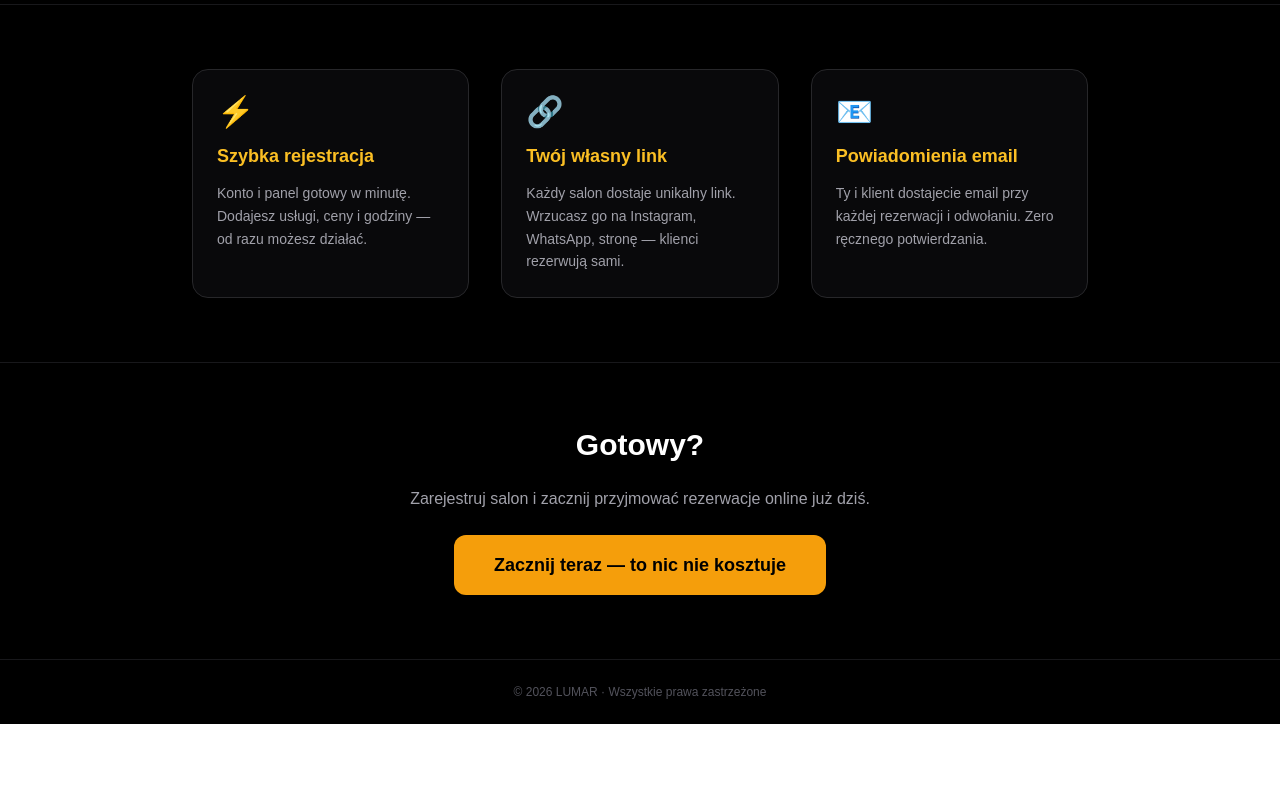
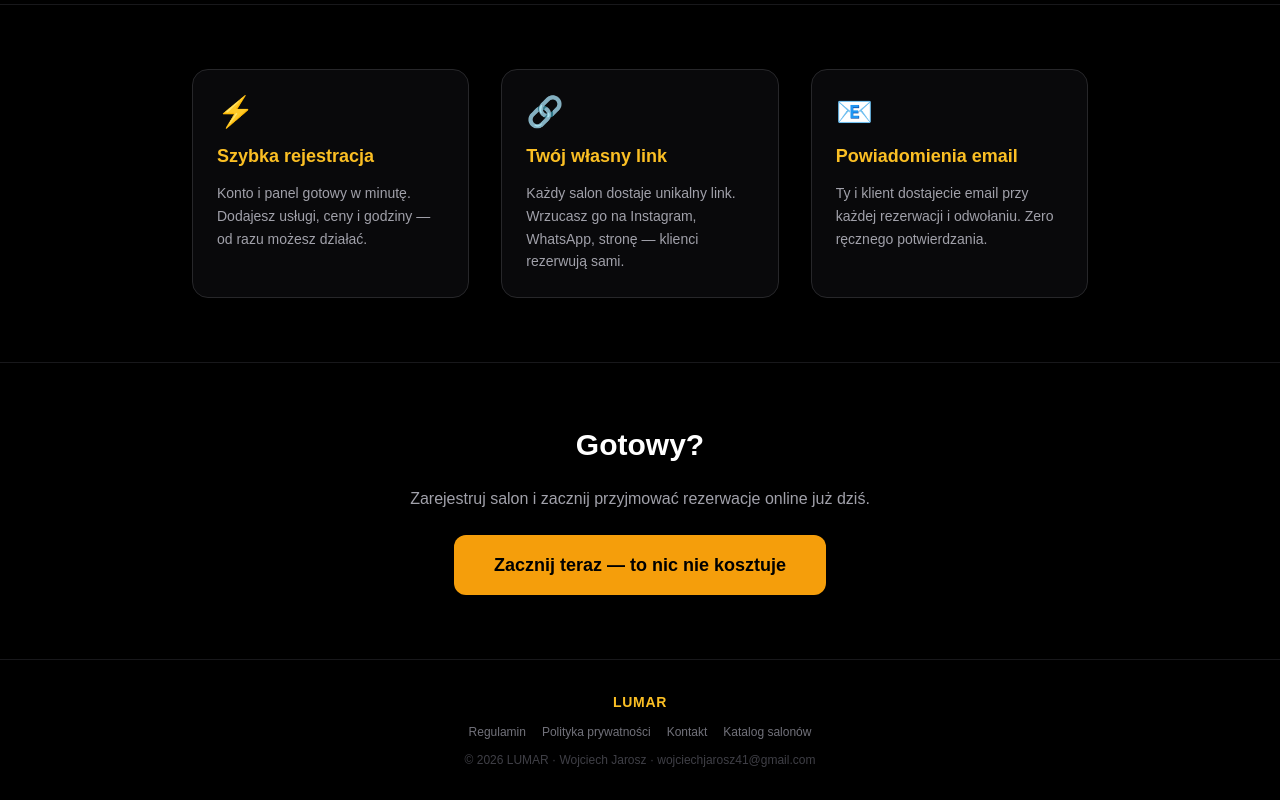
Before and after one commit to adelbertusshop/booking-app-mvp, a Next.js app: page / in a window 1280 px wide. Shown: the part 596-1396 px from the top of the page. Before the commit the page ends 1320 px from the top, so only its background shows below. Built offline with nearby package versions, Linux system fonts and the light colour scheme.

Commit message:
feat: pelna stopka LUMAR na landing page

```diff
--- a/app/page.tsx
+++ b/app/page.tsx
@@ -77,8 +77,17 @@ export default function Home() {
         </div>
       </section>
 
-      <footer className="border-t border-zinc-900 py-6 text-center text-xs text-zinc-600">
-        © 2026 LUMAR · Wszystkie prawa zastrzeżone
+      <footer className="border-t border-zinc-900 py-8 px-4">
+        <div className="max-w-4xl mx-auto space-y-3 text-center">
+          <p className="text-amber-400 font-black tracking-wider text-sm">LUMAR</p>
+          <div className="flex flex-wrap justify-center gap-x-4 gap-y-1 text-xs text-zinc-500">
+            <a href="/regulamin" className="hover:text-amber-400 transition-colors">Regulamin</a>
+            <a href="/polityka-prywatnosci" className="hover:text-amber-400 transition-colors">Polityka prywatności</a>
+            <a href="/kontakt" className="hover:text-amber-400 transition-colors">Kontakt</a>
+            <a href="/salony" className="hover:text-amber-400 transition-colors">Katalog salonów</a>
+          </div>
+          <p className="text-xs text-zinc-700">© 2026 LUMAR · Wojciech Jarosz · wojciechjarosz41@gmail.com</p>
+        </div>
       </footer>
     </div>
   );
```
